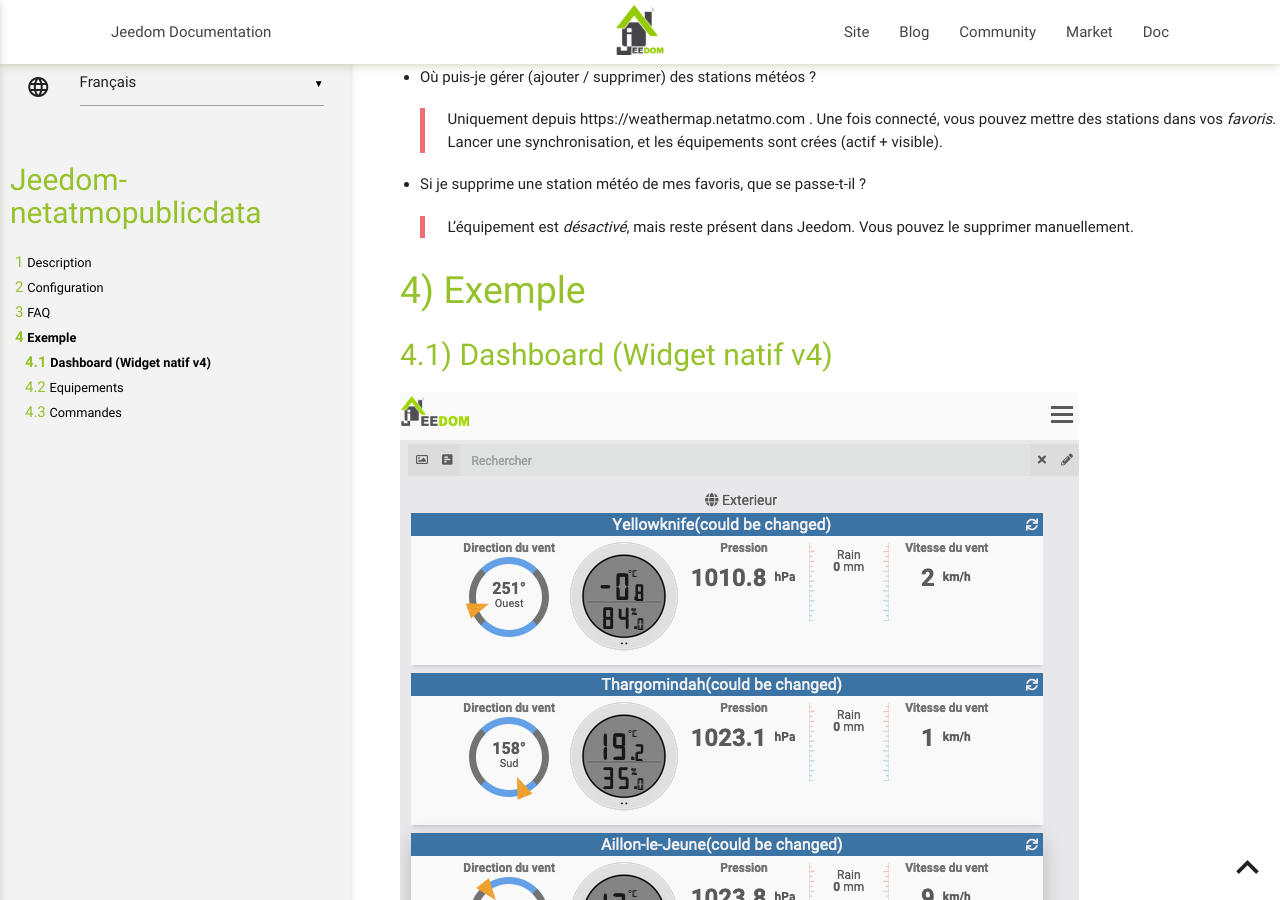
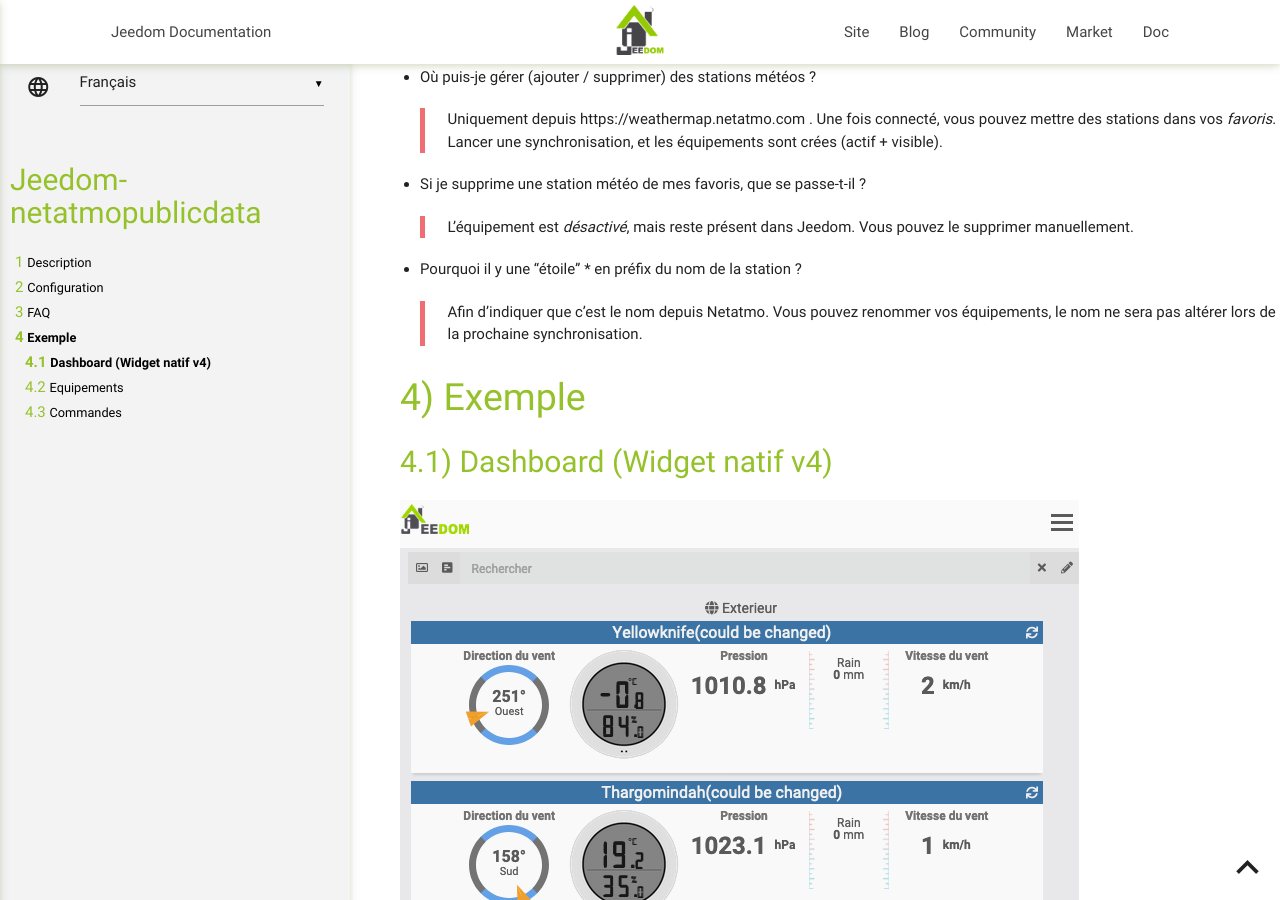
Before and after one commit to jim005/jeedom-netatmoPublicData, a Jekyll site: the page built from docs/fr_FR/index.md, in a window 1280 px wide and 900 px high, scrolled down 1203 px. Built offline with Jekyll 4.4.1, drawn with Linux system fonts in a browser that asks for light colours.

Commit message:
add details on docs

```diff
--- a/docs/fr_FR/index.md
+++ b/docs/fr_FR/index.md
@@ -43,6 +43,9 @@ Pour cela vous devez créer votre application (gratuit) : https://dev.netatmo.co
 - Si je supprime une station météo de mes favoris, que se passe-t-il ?
 > L'équipement est *désactivé*, mais reste présent dans Jeedom. Vous pouvez le supprimer manuellement.
 
+- Pourquoi il y une "étoile" * en préfix du nom de la station ?
+> Afin d'indiquer que c'est le nom depuis Netatmo. Vous pouvez renommer vos équipements, le nom ne sera pas altérer lors de la prochaine synchronisation.
+
 
 # Exemple
 
```
Also changed, not shown: docs/en_US/index.md (+3 -0 lines).
